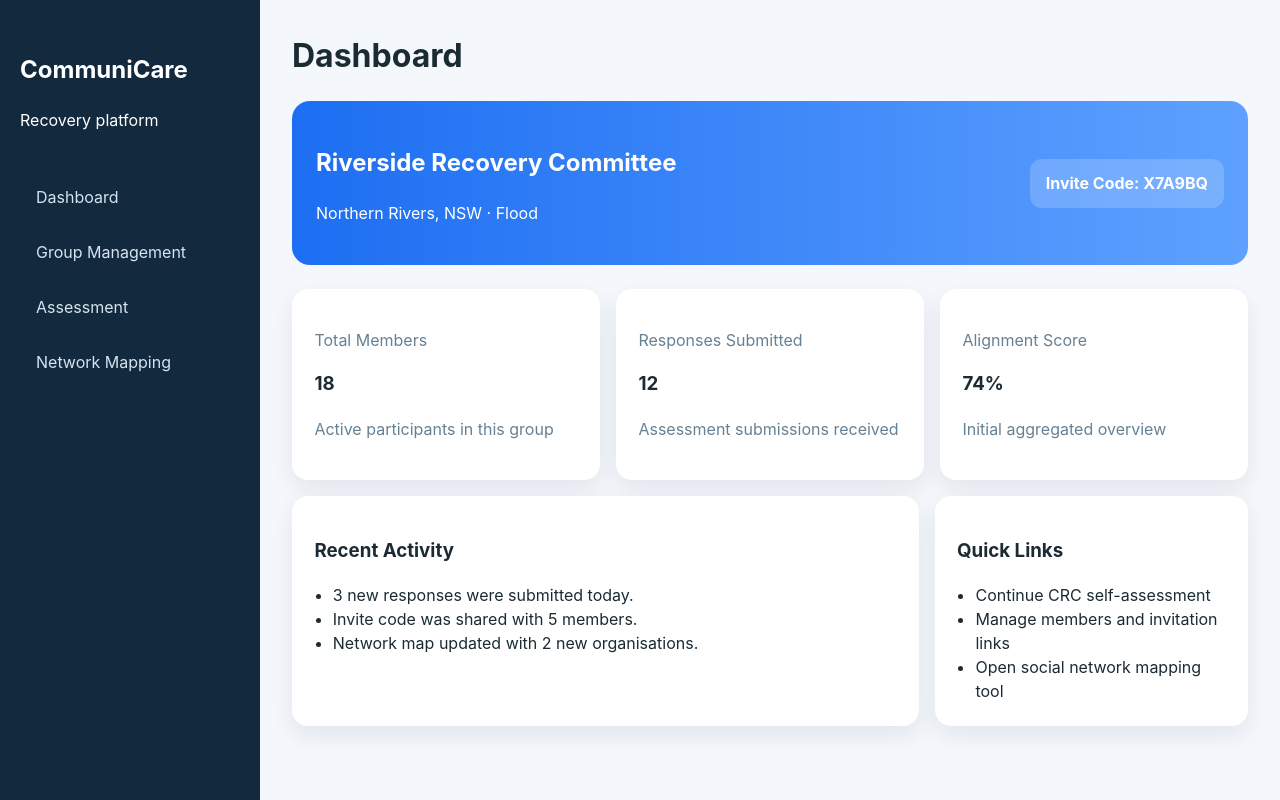
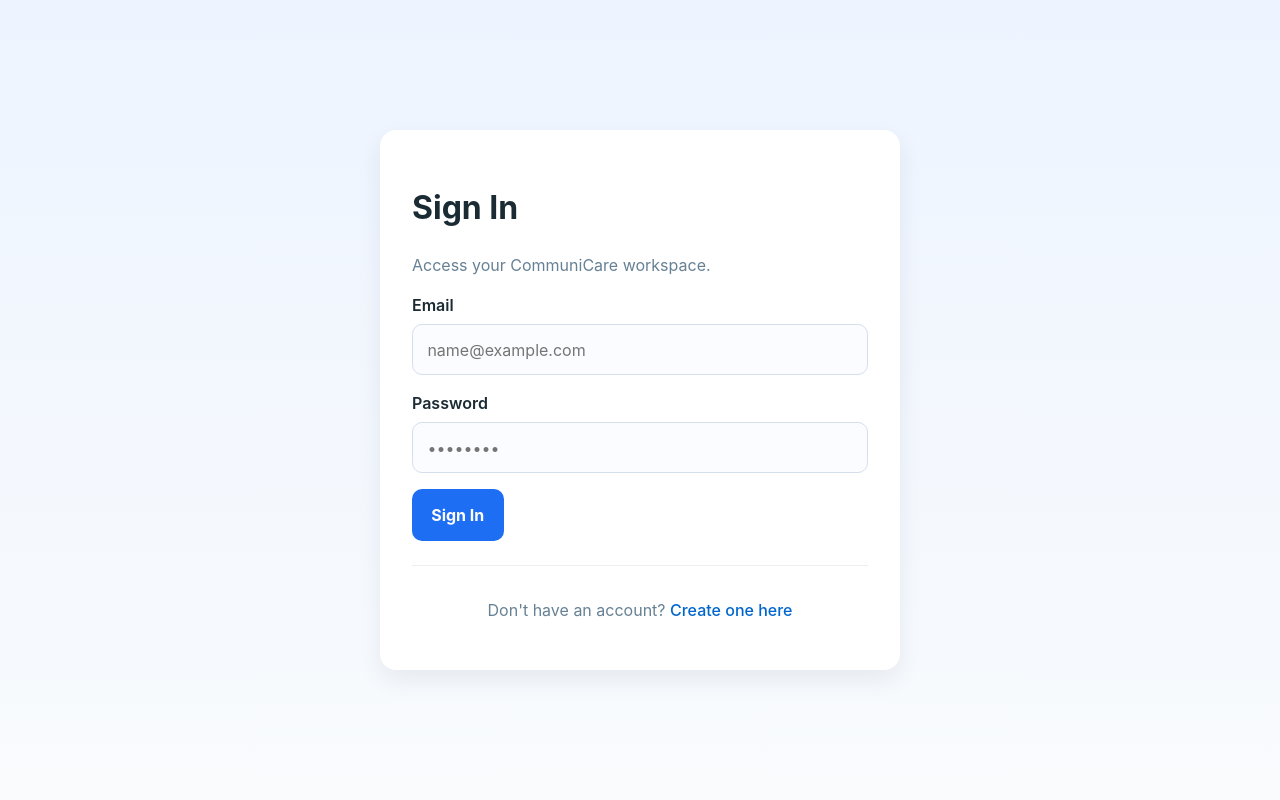
Before and after one commit to teason777888/capstone-backup, a React (Vite) app: page / in a window 1280 px wide. Built offline with nearby package versions, Linux system fonts and the light colour scheme; no server answers.

Commit message:
Fix routing path issues

```diff
--- a/src/routes/AppRoutes.jsx
+++ b/src/routes/AppRoutes.jsx
@@ -12,30 +12,17 @@
 export default function AppRoutes() {
   return (
     <Routes>
-      {/* 默认首页 */}
-      <Route path="/" element={<DashboardPage />} />
-
-      {/* 认证相关 */}
+      <Route path="/" element={<LoginPage />} />
       <Route path="/register" element={<RegistrationPage />} />
       <Route path="/login" element={<LoginPage />} />
-
-      {/* 核心功能 */}
       <Route path="/dashboard" element={<DashboardPage />} />
       <Route path="/join-group" element={<InvitationCodePage />} />
       <Route path="/group-management" element={<GroupManagementPage />} />
-
-      {/* ✅ Assessment（问卷） */}
       <Route path="/assessment" element={<QuestionnairePage />} />
       <Route path="/assessment-summary" element={<QuestionnaireSummaryPage />} />
-
-      {/* 网络图 */}
       <Route path="/network-mapping" element={<NetworkMappingPage />} />
-
-      {/* ✅ 兼容旧路径（防止你之前写的 questionnaire 还在用） */}
       <Route path="/questionnaire" element={<Navigate to="/assessment" replace />} />
       <Route path="/questionnaire-summary" element={<Navigate to="/assessment-summary" replace />} />
-
-      {/* ✅ 防止白屏 */}
       <Route path="*" element={<div style={{ padding: 20 }}>404 Not Found</div>} />
     </Routes>
   );
```
